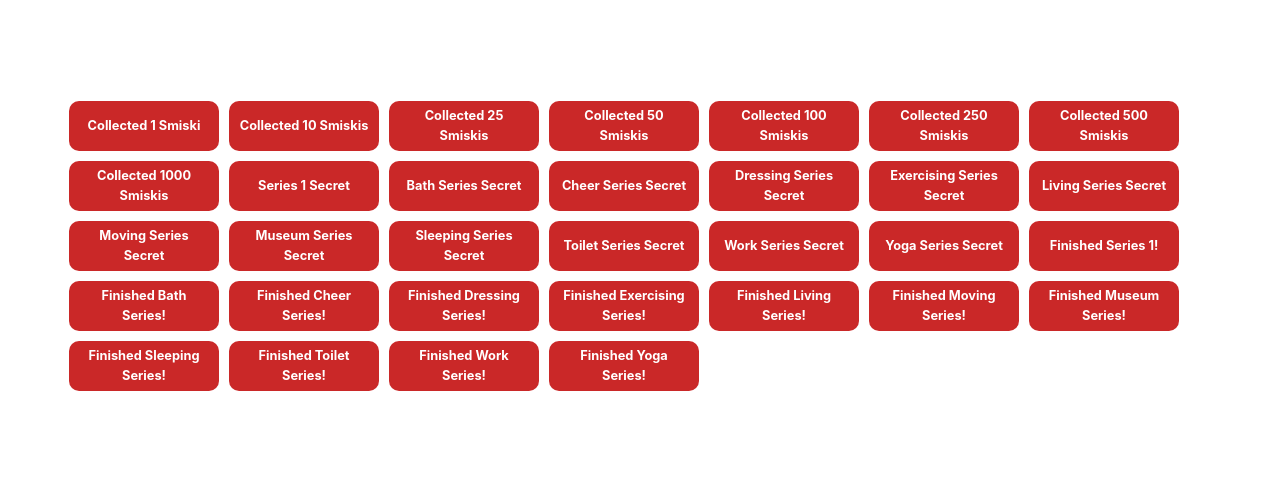
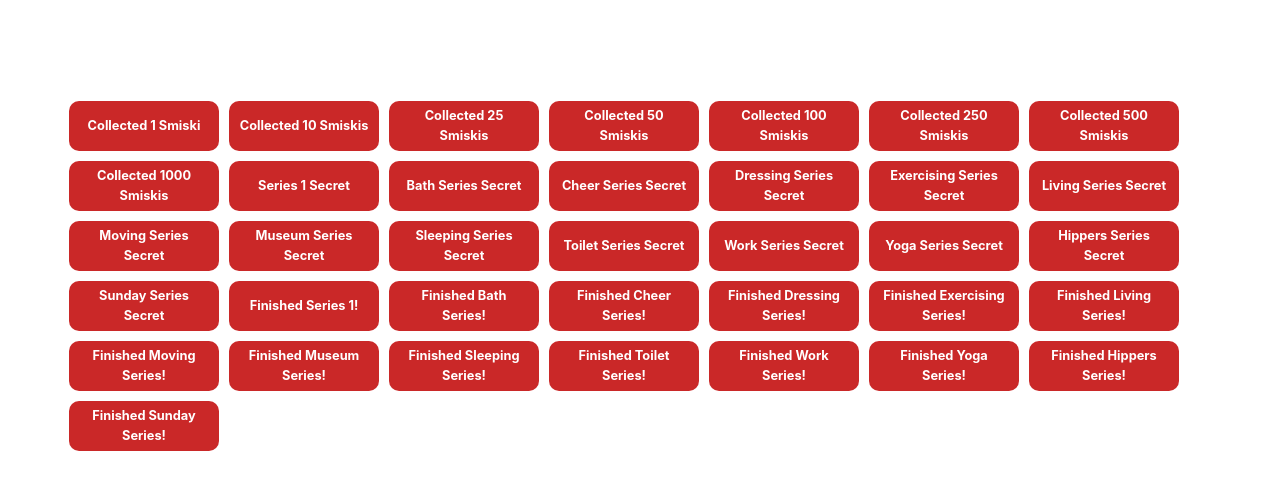
Before and after one commit to tanvikhot/smiski, a website: page docs/achievement.html in a window 1280 px wide. Shown: the part 140-630 px from the top of the page. Drawn offline with nearby package versions, Linux system fonts and the light colour scheme.

Commit message:
sunday and hippers

```diff
--- a/docs/achievement.html
+++ b/docs/achievement.html
@@ -117,6 +117,8 @@
             let toiletsecret = Object.keys(dictionary).length > 0 && "toilet" in dictionary && "images/toilet/secret.png" in dictionary["toilet"];
             let worksecret = Object.keys(dictionary).length > 0 && "work" in dictionary && "images/work/secret.png" in dictionary["work"];
             let yogasecret = Object.keys(dictionary).length > 0 && "yoga" in dictionary && "images/yoga/secret.png" in dictionary["yoga"];
+            let hipperssecret = Object.keys(dictionary).length > 0 && "hippers" in dictionary && "images/hippers/secret.png" in dictionary["hippers"];
+            let sundaysecret = Object.keys(dictionary).length > 0 && "sunday" in dictionary && "images/sunday/secret.png" in dictionary["sunday"];
 
             let series1all = Object.keys(dictionary).length > 0 && "series1" in dictionary && dictionary["series1"].length == 7;
             let bathall = Object.keys(dictionary).length > 0 && "bath" in dictionary && dictionary["bath"].length == 7;
@@ -130,6 +132,8 @@
             let toiletall = Object.keys(dictionary).length > 0 && "toilet" in dictionary && dictionary["toilet"].length == 7;
             let workall = Object.keys(dictionary).length > 0 && "work" in dictionary && dictionary["work"].length == 7;
             let yogaall = Object.keys(dictionary).length > 0 && "yoga" in dictionary && dictionary["yoga"].length == 7;
+            let hippersall = Object.keys(dictionary).length > 0 && "hippers" in dictionary && dictionary["hippers"].length == 7;
+            let sundayall = Object.keys(dictionary).length > 0 && "sunday" in dictionary && dictionary["sunday"].length == 7;
             const achievements = [
                 { name: "Collected 1 Smiski", achieved: total >= 1 },
                 { name: "Collected 10 Smiskis", achieved: total >= 10 },
@@ -153,6 +157,8 @@
                 { name: "Toilet Series Secret", achieved: toiletsecret },
                 { name: "Work Series Secret", achieved: worksecret },
                 { name: "Yoga Series Secret", achieved: yogasecret },
+                { name: "Hippers Series Secret", achieved: hipperssecret },
+                { name: "Sunday Series Secret", achieved: sundaysecret },
                 // { name: "Pulled 1 Repeat!", achieved: false },
                 // { name: "Pulled 5 Repeats!", achieved: false },
                 // { name: "Pulled 10 Repeats!", achieved: false },
@@ -169,6 +175,8 @@
                 { name: "Finished Toilet Series!", achieved: toiletall },
                 { name: "Finished Work Series!", achieved: workall },
                 { name: "Finished Yoga Series!", achieved: yogaall },
+                { name: "Finished Hippers Series!", achieved: hippersall },
+                { name: "Finished Sunday Series!", achieved: sundayall },
                 // { name: "Pulled a Secret Repeat!", achieved: false },
                 // Add more achievements here
             ];
```
Also changed, not shown: docs/collection.html (+1 -0 lines), docs/index.html (+2 -0 lines), docs/images/hippers/box.png (added), docs/images/hippers/figure1.png (added), docs/images/hippers/figure2.png (added), docs/images/hippers/figure3.png (added), docs/images/hippers/figure4.png (added), docs/images/hippers/figure5.png (added), docs/images/hippers/figure6.png (added), docs/images/hippers/secret.png (added), docs/images/sunday/box.png (added), docs/images/sunday/figure1.png (added), docs/images/sunday/figure2.png (added), docs/images/sunday/figure3.png (added), 4 more files.
